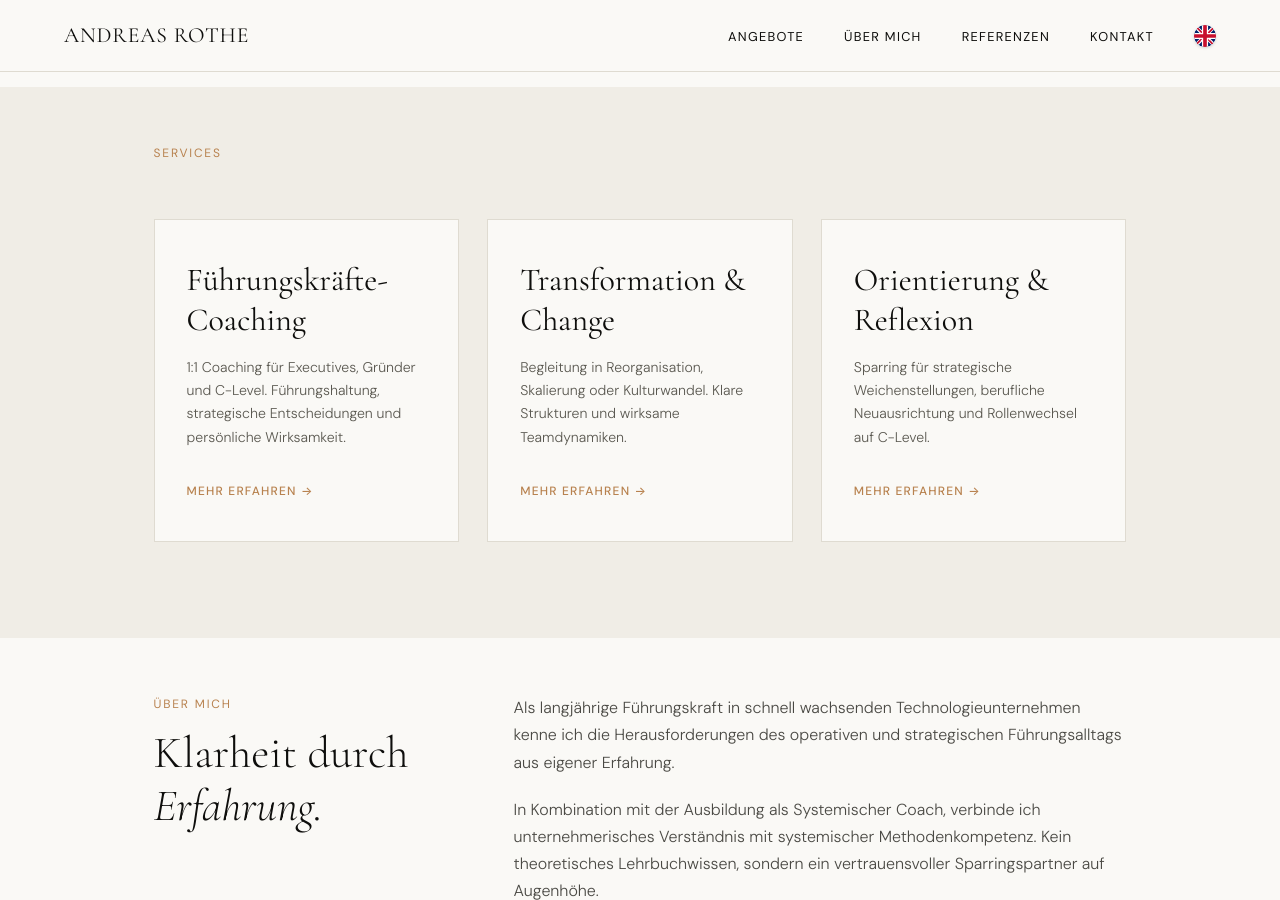
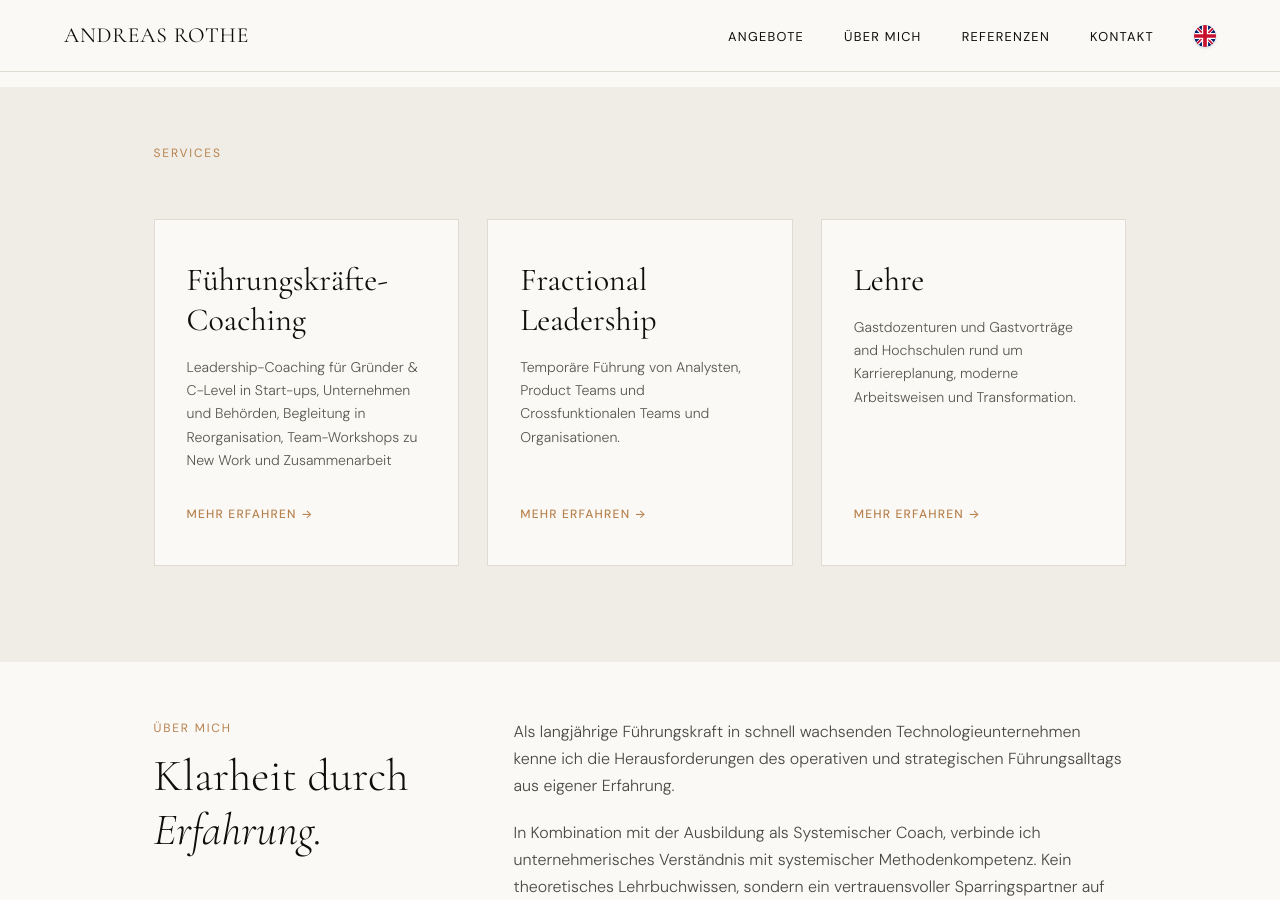
Before and after one commit to arothe161/andreasrothe, a Jekyll site: the page built from index.html, in a window 1280 px wide and 900 px high, scrolled down 605 px. Built offline with Jekyll 4.4.1, drawn with Linux system fonts in a browser that asks for light colours.

Commit message:
home and landingpage content updated

```diff
--- a/_data/de.yml
+++ b/_data/de.yml
@@ -39,13 +39,13 @@ angebote_title_line1: ""
 angebote_title_em: ""
 
 angebot_1_title: "Führungskräfte-Coaching"
-angebot_1_desc: "1:1 Coaching für Executives, Gründer und C-Level. Führungshaltung, strategische Entscheidungen und persönliche Wirksamkeit."
+angebot_1_desc: "Leadership-Coaching für Gründer & C-Level in Start-ups, Unternehmen und Behörden, Begleitung in Reorganisation, Team-Workshops zu New Work und Zusammenarbeit"
 
-angebot_2_title: "Transformation & Change"
-angebot_2_desc: "Begleitung in Reorganisation, Skalierung oder Kulturwandel. Klare Strukturen und wirksame Teamdynamiken."
+angebot_2_title: "Fractional Leadership"
+angebot_2_desc: "Temporäre Führung von Analysten, Product Teams und Crossfunktionalen Teams und Organisationen."
 
-angebot_3_title: "Orientierung & Reflexion"
-angebot_3_desc: "Sparring für strategische Weichenstellungen, berufliche Neuausrichtung und Rollenwechsel auf C-Level."
+angebot_3_title: "Lehre"
+angebot_3_desc: "Gastdozenturen und Gastvorträge and Hochschulen rund um Karriereplanung, moderne Arbeitsweisen und Transformation."
 
 angebot_link_more: "Mehr erfahren →"
 
--- a/fuehrungskraefte-coaching.html
+++ b/fuehrungskraefte-coaching.html
@@ -24,6 +24,9 @@ extra_head: |
     <p class="hero-sub" style="margin-bottom: 1.5rem;">
       Klarheit, Wirkung und Souveränität in komplexen Führungssituationen.
     </p>
+	<p>
+	  Leadership-Coaching für Gründer & C-Level in Start-ups, Unternehmen und Behörden für erfahrene Führungskräfe und Leadership Nachwuchs."
+	</p>
     <p>
       Vertrauliche 1:1-Begleitung für Gründer, C-Level und Führungskräfte in dynamischen Wachstumsphasen, bei Rollenwechseln oder strategischen Neuausrichtungen. Wir reflektieren Führungsstile, stärken Entscheidungssicherheit und entwickeln pragmatische Lösungen für den Führungsalltag.
     </p>
@@ -51,17 +54,21 @@ extra_head: |
 <!-- Sektion 2: Transformation -->
 <section class="lp-split-section">
   <div class="lp-split-text">
-    <h2 class="section-title">Transformation & Change</h2>
+    <h2 class="section-title">Transformation, Change und Teamentwicklung</h2>
     <p class="hero-sub" style="margin-bottom: 1.5rem;">
       Veränderungen strategisch gestalten und Teams wirksam mitnehmen.
     </p>
     <p>
       Transformation gelingt nur, wenn Strategie, Kultur und operative Abläufe ineinandergreifen. Ich begleite Organisationen bei tiefgreifenden Restrukturierungen, agilen Übergängen und der Einführung von KI-gestützten Arbeitsweisen aus einer ganzheitlichen Führungsperspektive.
     </p>
+    <p>
+      Gute Zusammenarbeit entsteht durch Vertrauen, psychologische Sicherheit und eine konstruktive Konfliktkultur. In maßgeschneiderten Workshops klären wir Rollen, etablieren transparente Feedbackprozesse und schaffen ein gemeinsames Verständnis für Ownership und Ergebnisse.
+    </p>
+
     <div class="about-credentials" style="margin-top: 2rem;">
       <div class="credential">
-        <div class="credential-title">Schwerpunkte</div>
-        <div class="credential-text">AI-Transformation, agile Organisationsentwicklung & Reorganisation</div>
+        <div class="credential-title">Nutzen</div>
+        <div class="credential-text">Gesundes Wachstum, weniger Silos & gesündere Teams</div>
       </div>
       <div class="credential">
         <div class="credential-title">Ansatz</div>
@@ -79,16 +86,18 @@ extra_head: |
 
 <div class="divider"></div>
 
-<!-- Sektion 3: Teamentwicklung -->
+<!-- Sektion 3: Behörden -->
 <section class="lp-split-section" style="padding-bottom: 7rem;">
   <div class="lp-split-text">
-    <h2 class="section-title">Teamentwicklung & Zusammenarbeit</h2>
+    <h2 class="section-title">Transformation in traditionellen Strukturen</h2>
     <p class="hero-sub" style="margin-bottom: 1.5rem;">
-      Aus Gruppen produktive, lernende Hochleistungsteams formen.
-    </p>
-    <p>
-      Gute Zusammenarbeit entsteht durch Vertrauen, psychologische Sicherheit und eine konstruktive Konfliktkultur. In maßgeschneiderten Workshops klären wir Rollen, etablieren transparente Feedbackprozesse und schaffen ein gemeinsames Verständnis für Ownership und Ergebnisse.
-    </p>
+      Reorganisation und digitale Transformation von Behörden und Unternhemen stellt oft eine besondere Herausforderung dar.
+	</p>
+	<p>
+      Klassische Führungsrollen werden nach und nach abgelöst von modernen Führungsmethoden, deren Alltag von dynamischen Prozessen, Digitalisierung und KI geprägt wird. Die Erwartungen der <em>New-Work</em> führt oft zu Unsicherheit bei Führungskräften. Eine typische Frage ist, "Darf ich meinen Mitarbeitenden überhaupt noch sagen, was sie machen sollen, oder kommt das jetzt alles <em>bottom-up</em>?".</p>
+	<p>
+	  Wir erarbeiten, wie wichtig Führung gerade während der Transition und in agilen Arbeitsumfeldern ist. Angepasst auf die individuelle Persönlichkeit und an das aktuelle Umfeld.
+	</p>
     <div class="about-credentials" style="margin-top: 2rem;">
       <div class="credential">
         <div class="credential-title">Formate</div>
@@ -96,7 +105,7 @@ extra_head: |
       </div>
       <div class="credential">
         <div class="credential-title">Nutzen</div>
-        <div class="credential-text">Reibungslose Zusammenarbeit, weniger Silos & mehr Alignment</div>
+        <div class="credential-text">Starke Führung, leistungsstärkere und effiziente Teams.</div>
       </div>
     </div>
     <div style="margin-top: 2.5rem;">
```
